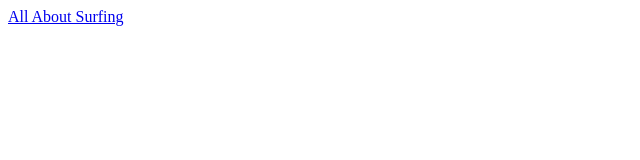
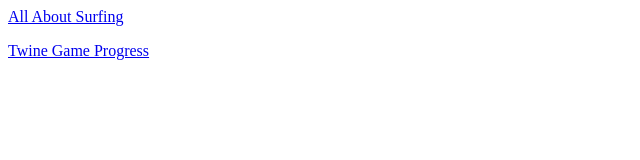
Before and after one commit to gracemiller11/gracemiller11.github.io, a plain HTML site: page index.html in a window 1280 px wide. Shown: the whole page, without its empty margins (0-640 px from the left). Drawn offline with Linux system fonts and the light colour scheme.

Commit message:
Add link to Twine Game Progress in index.html

```diff
--- a/index.html
+++ b/index.html
@@ -1,3 +1,7 @@
 <p>
     <a href="surfing.html">All About Surfing</a>
 </p>
+
+<p>
+    <a href="GardenProgress.html">Twine Game Progress</a>
+</p>
```
